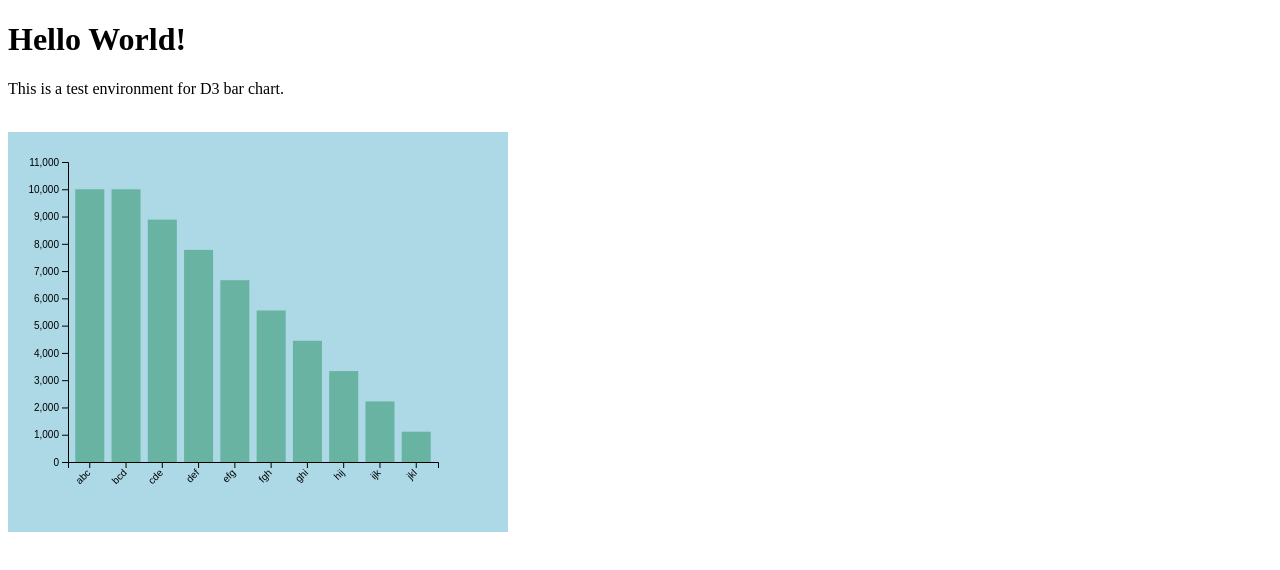
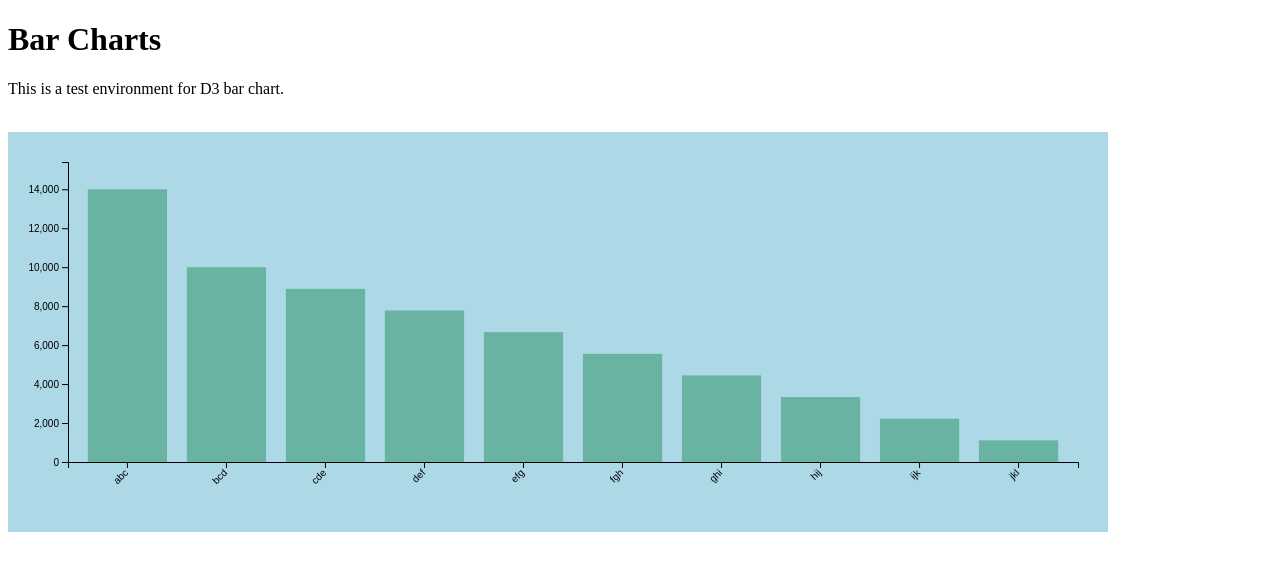
Before and after one commit to bflbarlow/d3_projects, a plain HTML site: page bar_chart/index.html in a window 1280 px wide. Drawn offline with nearby package versions, Linux system fonts and the light colour scheme.

Commit message:
updated barcharts and other stuffs

```diff
--- a/bar_chart/d3.js
+++ b/bar_chart/d3.js
@@ -1,6 +1,6 @@
 // set the dimensions and margins of the graph
 var margin = {top: 30, right: 30, bottom: 70, left: 60},
-    width = 460 - margin.left - margin.right,
+    width = 1100 - margin.left - margin.right,
     height = 400 - margin.top - margin.bottom;
 
 // append the svg object to the body of the page
--- a/bar_chart/data/data.csv
+++ b/bar_chart/data/data.csv
@@ -1,5 +1,5 @@
 Category,Value
-abc,10000
+abc,14000
 bcd,9999
 cde,8888
 def,7777
--- a/bar_chart/index.html
+++ b/bar_chart/index.html
@@ -7,13 +7,11 @@
     <title>D3 Test Environment</title>
   </head>
   <body>
-    <h1>Hello World!</h1>
+    <h1>Bar Charts</h1>
     <p>This is a test environment for D3 bar chart.</p>
-    <!--<div class="dataviz_area" style="background-color: lightblue; height: 200px; width: 450px;">
-      <svg id="dataviz_area" height=200 width=450></svg>
-    </div>-->
     <br>
-    <div id="data_viz_area" style="background-color: lightblue; height: 400px; width: 500px;"></div>
+    <!-- Adding a background color always helps me just know the size of the div :) -->
+    <div id="data_viz_area" style="background-color: lightblue; height: 400px; width: 1100px;"></div>
     <script src="https://d3js.org/d3.v7.js"></script>
     <script src="d3.js"></script>
   </body>
```
Also changed, not shown: 1 other file.
